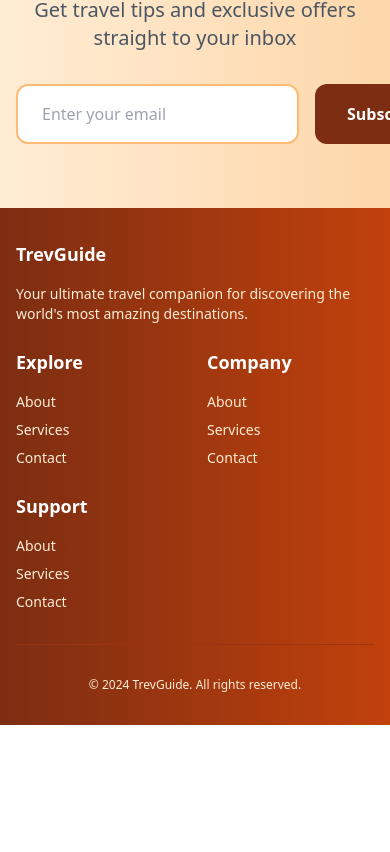
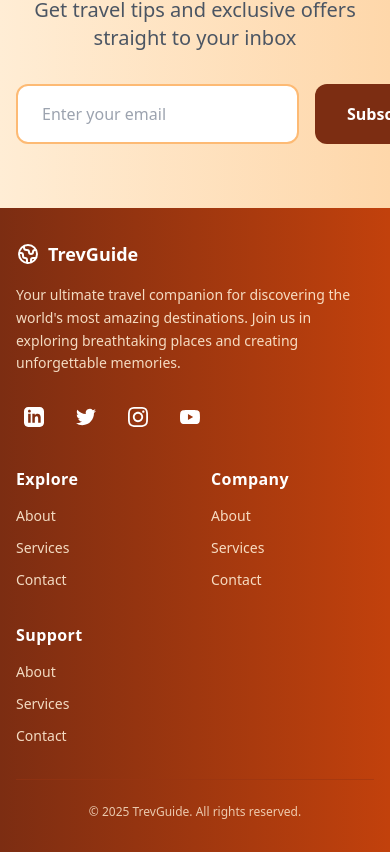
Before and after one commit to Jeetbiswas23/TrevGuide-Starting-, a React (Vite) app: page / in a window 390 px wide. Shown: the part 4532-5384 px from the top of the page. Before the commit the page ends 5257 px from the top, so only its background shows below. Built offline with nearby package versions, Linux system fonts and the light colour scheme; the HTML template or start-up script is replaced by a standard one.

Commit message:
Responsive4

```diff
--- a/src/App.jsx
+++ b/src/App.jsx
@@ -403,25 +403,82 @@
         </Routes>
       </main>
 
-      <footer className="bg-gradient-to-r from-orange-900 to-orange-700 text-white py-8">
-        <div className="container mx-auto px-4">
-          <div className="grid grid-cols-2 xs:grid-cols-2 sm:grid-cols-2 lg:grid-cols-4 gap-6 lg:gap-8">
+      <footer className="bg-gradient-to-r from-orange-900 to-orange-700 text-white py-8 sm:py-12">
+        <div className="container mx-auto px-4 sm:px-6">
+          <div className="grid grid-cols-2 sm:grid-cols-2 lg:grid-cols-4 gap-8 lg:gap-12">
             {/* Logo and Description */}
-            <div className="col-span-2 sm:col-span-2 lg:col-span-1">
-              <h4 className="text-lg sm:text-xl font-bold mb-4">TrevGuide</h4>
-              <p className="text-orange-100 text-sm sm:text-base">
+            <div className="col-span-2 sm:col-span-2 lg:col-span-1 space-y-4">
+              <div className="flex items-center space-x-2">
+                <svg
+                  className="w-6 h-6"
+                  fill="none"
+                  stroke="currentColor"
+                  viewBox="0 0 24 24"
+                >
+                  <path
+                    strokeLinecap="round"
+                    strokeLinejoin="round"
+                    strokeWidth="2"
+                    d="M3.055 11H5a2 2 0 012 2v1a2 2 0 002 2 2 2 0 012 2v2.945M8 3.935V5.5A2.5 2.5 0 0010.5 8h.5a2 2 0 012 2 2 2 0 104 0 2 2 0 012-2h1.064M15 20.488V18a2 2 0 012-2h3.064M21 12a9 9 0 11-18 0 9 9 0 0118 0z"
+                  />
+                </svg>
+                <h4 className="text-lg sm:text-xl font-bold">TrevGuide</h4>
+              </div>
+              <p className="text-sm sm:text-base text-orange-100/90 leading-relaxed">
                 Your ultimate travel companion for discovering the world's most amazing destinations.
+                Join us in exploring breathtaking places and creating unforgettable memories.
               </p>
+              <div className="flex space-x-4 pt-2">
+                {/* Social Media Icons */}
+                <SocialIcon
+                  href="https://linkedin.com"
+                  icon={
+                    <svg className="w-5 h-5 sm:w-6 sm:h-6" fill="currentColor" viewBox="0 0 24 24">
+                      <path d="M19 0h-14c-2.761 0-5 2.239-5 5v14c0 2.761 2.239 5 5 5h14c2.762 0 5-2.239 5-5v-14c0-2.761-2.238-5-5-5zm-11 19h-3v-11h3v11zm-1.5-12.268c-.966 0-1.75-.79-1.75-1.764s.784-1.764 1.75-1.764 1.75.79 1.75 1.764-.783 1.764-1.75 1.764zm13.5 12.268h-3v-5.604c0-3.368-4-3.113-4 0v5.604h-3v-11h3v1.765c1.396-2.586 7-2.777 7 2.476v6.759z"/>
+                    </svg>
+                  }
+                />
+                <SocialIcon
+                  href="https://twitter.com"
+                  icon={
+                    <svg className="w-5 h-5 sm:w-6 sm:h-6" fill="currentColor" viewBox="0 0 24 24">
+                      <path d="M23.953 4.57a10 10 0 01-2.825.775 4.958 4.958 0 002.163-2.723c-.951.555-2.005.959-3.127 1.184a4.92 4.92 0 00-8.384 4.482C7.69 8.095 4.067 6.13 1.64 3.162a4.822 4.822 0 00-.666 2.475c0 1.71.87 3.213 2.188 4.096a4.904 4.904 0 01-2.228-.616v.06a4.923 4.923 0 003.946 4.827 4.996 4.996 0 01-2.212.085 4.936 4.936 0 004.604 3.417 9.867 9.867 0 01-6.102 2.105c-.39 0-.779-.023-1.17-.067a13.995 13.995 0 007.557 2.209c9.053 0 13.998-7.496 13.998-13.985 0-.21 0-.42-.015-.63A9.935 9.935 0 0024 4.59z"/>
+                    </svg>
+                  }
+                />
+                <SocialIcon
+                  href="https://instagram.com"
+                  icon={
+                    <svg className="w-5 h-5 sm:w-6 sm:h-6" fill="currentColor" viewBox="0 0 24 24">
+                      <path d="M12 2.163c3.204 0 3.584.012 4.85.07 3.252.148 4.771 1.691 4.919 4.919.058 1.265.069 1.645.069 4.849 0 3.205-.012 3.584-.069 4.849-.149 3.225-1.664 4.771-4.919 4.919-1.266.058-1.644.07-4.85.07-3.204 0-3.584-.012-4.849-.07-3.26-.149-4.771-1.699-4.919-4.92-.058-1.265-.07-1.644-.07-4.849 0-3.204.013-3.583.07-4.849.149-3.227 1.664-4.771 4.919-4.919 1.266-.057 1.645-.069 4.849-.069zm0-2.163c-3.259 0-3.667.014-4.947.072-4.358.2-6.78 2.618-6.98 6.98-.059 1.281-.073 1.689-.073 4.948 0 3.259.014 3.668.072 4.948.2 4.358 2.618 6.78 6.98 6.98 1.281.058 1.689.072 4.948.072 3.259 0 3.668-.014 4.948-.072 4.354-.2 6.782-2.618 6.979-6.98.059-1.28.073-1.689.073-4.948 0-3.259-.014-3.667-.072-4.947-.196-4.354-2.617-6.78-6.979-6.98-1.281-.059-1.69-.073-4.949-.073zm0 5.838c-3.403 0-6.162 2.759-6.162 6.162s2.759 6.163 6.162 6.163 6.162-2.759 6.162-6.163c0-3.403-2.759-6.162-6.162-6.162zm0 10.162c-2.209 0-4-1.79-4-4 0-2.209 1.791-4 4-4s4 1.791 4 4c0 2.21-1.791 4-4 4zm6.406-11.845c-.796 0-1.441.645-1.441 1.44s.645 1.44 1.441 1.44c.795 0 1.439-.645 1.439-1.44s-.644-1.44-1.439-1.44z"/>
+                    </svg>
+                  }
+                />
+                <SocialIcon
+                  href="https://youtube.com"
+                  icon={
+                    <svg className="w-5 h-5 sm:w-6 sm:h-6" fill="currentColor" viewBox="0 0 24 24">
+                      <path d="M23.498 6.186a3.016 3.016 0 0 0-2.122-2.136C19.505 3.545 12 3.545 12 3.545s-7.505 0-9.377.505A3.017 3.017 0 0 0 .502 6.186C0 8.07 0 12 0 12s0 3.93.502 5.814a3.016 3.016 0 0 0 2.122 2.136c1.871.505 9.376.505 9.376.505s7.505 0 9.377-.505a3.015 3.015 0 0 0 2.122-2.136C24 15.93 24 12 24 12s0-3.93-.502-5.814zM9.545 15.568V8.432L15.818 12l-6.273 3.568z"/>
+                    </svg>
+                  }
+                />
+              </div>
             </div>
 
             {/* Footer Links */}
             {['Explore', 'Company', 'Support'].map((section, index) => (
-              <div key={index} className="flex flex-col">
-                <h4 className="text-lg sm:text-xl font-bold mb-4">{section}</h4>
-                <ul className="space-y-2 text-orange-100 text-sm sm:text-base">
+              <div key={index} className="space-y-3 sm:space-y-4">
+                <h4 className="text-base sm:text-lg font-semibold tracking-wide">{section}</h4>
+                <ul className="space-y-2 sm:space-y-3">
                   {['About', 'Services', 'Contact'].map((item, i) => (
-                    <li key={i} className="hover:text-orange-200 cursor-pointer transition-colors">
-                      {item}
+                    <li key={i}>
+                      <Link
+                        to={`/${item.toLowerCase()}`}
+                        className="text-sm sm:text-base text-orange-100/90 hover:text-white transition-colors inline-block
+                          hover:translate-x-1 transform duration-200"
+                      >
+                        {item}
+                      </Link>
                     </li>
                   ))}
                 </ul>
@@ -430,9 +487,9 @@
           </div>
 
           {/* Copyright */}
-          <div className="border-t border-orange-800 mt-8 pt-8 text-center">
-            <p className="text-orange-100 text-xs sm:text-sm">
-              &copy; 2024 TrevGuide. All rights reserved.
+          <div className="border-t border-orange-800/50 mt-8 sm:mt-12 pt-6 sm:pt-8 text-center">
+            <p className="text-xs sm:text-sm text-orange-100/80">
+              &copy; {new Date().getFullYear()} TrevGuide. All rights reserved.
             </p>
           </div>
         </div>
@@ -441,4 +498,15 @@
   );
 }
 
+const SocialIcon = ({ href, icon }) => (
+  <a
+    href={href}
+    className="p-2 hover:bg-orange-800/30 rounded-lg transition-colors"
+    target="_blank"
+    rel="noopener noreferrer"
+  >
+    {icon}
+  </a>
+);
+
 export default App;
```
